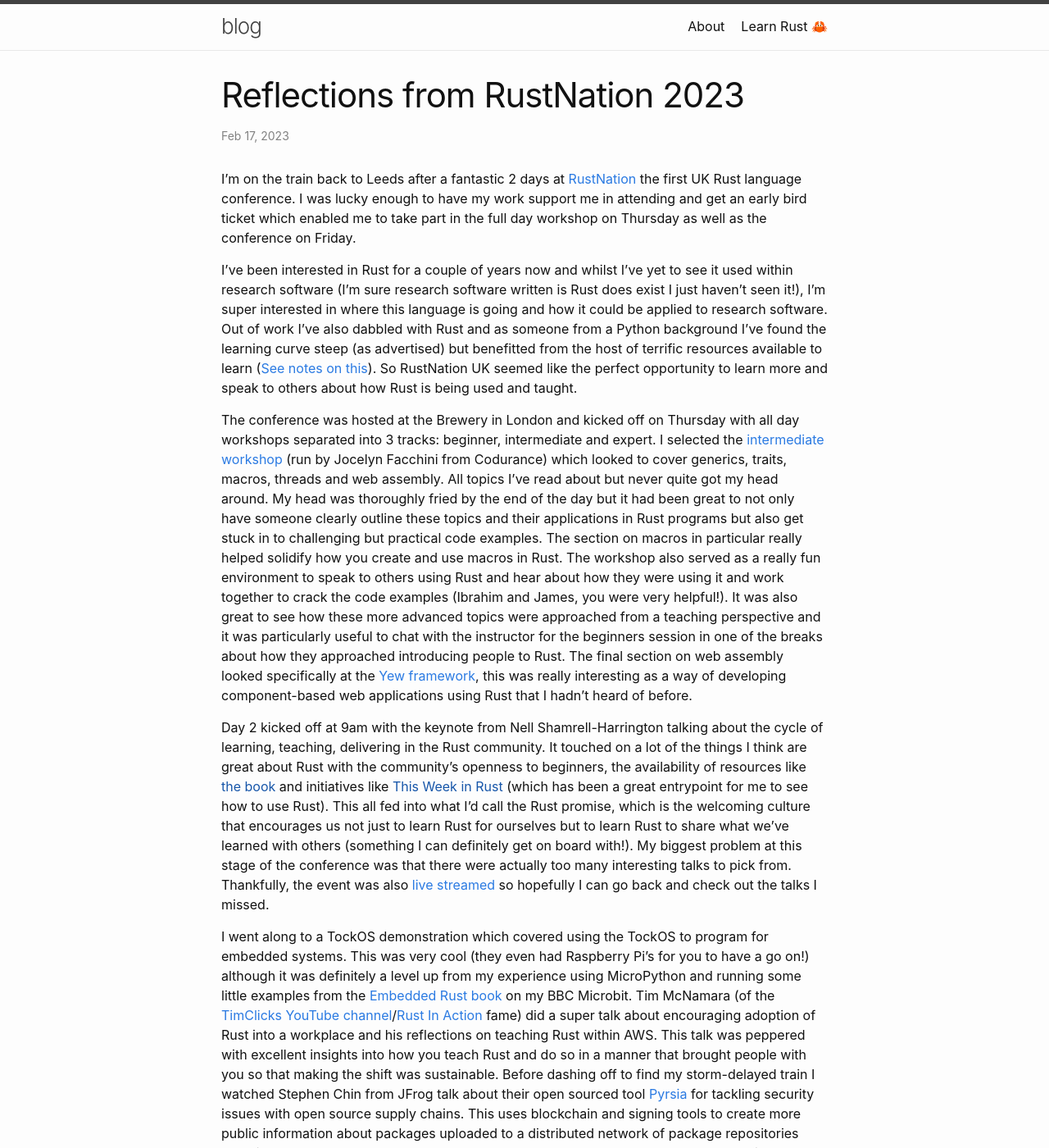
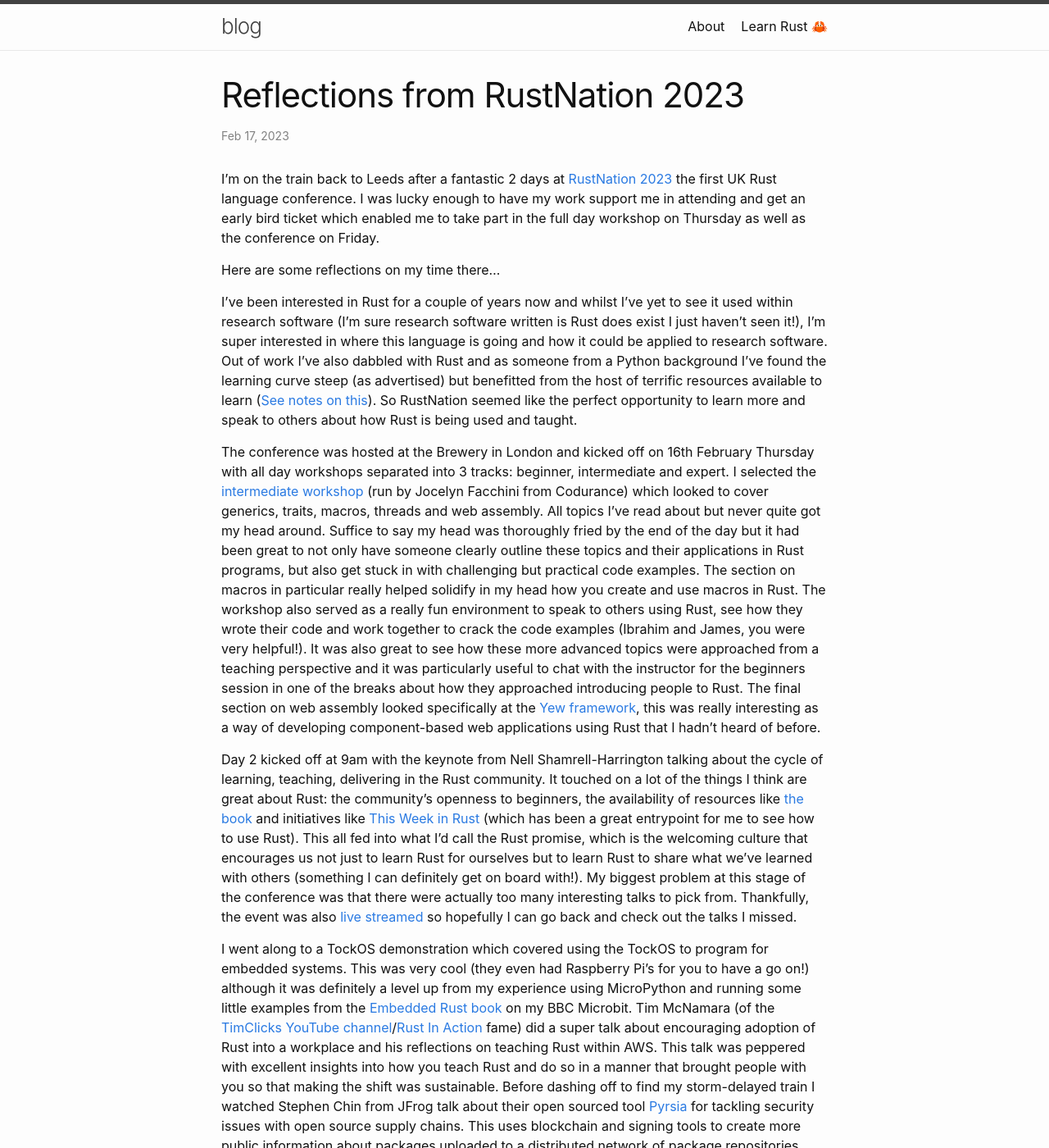
Before and after one commit to Sparrow0hawk/blog, a Jekyll site: the page built from _posts/2023-02-17-rustnation2023.md, in a window 1280 px wide and 1400 px high. Shown: the whole window at 82% size. Built offline with Jekyll 4.4.1, drawn with Linux system fonts in a browser that asks for light colours; comment, search, counter and statistics services are not loaded.

Commit message:
added links and wording tweaks

```diff
--- a/_posts/2023-02-17-rustnation2023.md
+++ b/_posts/2023-02-17-rustnation2023.md
@@ -5,24 +5,26 @@
 ---
 
 
-I'm on the train back to Leeds after a fantastic 2 days at [RustNation](https://www.rustnationuk.com/) the first UK Rust language conference.
+I'm on the train back to Leeds after a fantastic 2 days at [RustNation 2023](https://www.rustnationuk.com/) the first UK Rust language conference.
 I was lucky enough to have my work support me in attending and get an early bird ticket which enabled me to take part in the full day workshop on Thursday as well as the conference on Friday.
+
+Here are some reflections on my time there...
 
 I've been interested in Rust for a couple of years now and whilst I've yet to see it used within research software (I'm sure research software written is Rust does exist I just haven't seen it!), I'm super interested in where this language is going and how it could be applied to research software.
 Out of work I've also dabbled with Rust and as someone from a Python background I've found the learning curve steep (as advertised) but benefitted from the host of terrific resources available to learn ([See notes on this](../learn_rust.md)).
-So RustNation UK seemed like the perfect opportunity to learn more and speak to others about how Rust is being used and taught.
+So RustNation seemed like the perfect opportunity to learn more and speak to others about how Rust is being used and taught.
 
-The conference was hosted at the Brewery in London and kicked off on Thursday with all day workshops separated into 3 tracks: beginner, intermediate and expert.
+The conference was hosted at the Brewery in London and kicked off on 16th February Thursday with all day workshops separated into 3 tracks: beginner, intermediate and expert.
 I selected the [intermediate workshop](https://github.com/codurance/rust-nation-intermediate-workshop) (run by Jocelyn Facchini from Codurance) which looked to cover generics, traits, macros, threads and web assembly.
 All topics I've read about but never quite got my head around.
-My head was thoroughly fried by the end of the day but it had been great to not only have someone clearly outline these topics and their applications in Rust programs but also get stuck in to challenging but practical code examples.
-The section on macros in particular really helped solidify how you create and use macros in Rust.
-The workshop also served as a really fun environment to speak to others using Rust and hear about how they were using it and work together to crack the code examples (Ibrahim and James, you were very helpful!).
+Suffice to say my head was thoroughly fried by the end of the day but it had been great to not only have someone clearly outline these topics and their applications in Rust programs, but also get stuck in with challenging but practical code examples.
+The section on macros in particular really helped solidify in my head how you create and use macros in Rust.
+The workshop also served as a really fun environment to speak to others using Rust, see how they wrote their code and work together to crack the code examples (Ibrahim and James, you were very helpful!).
 It was also great to see how these more advanced topics were approached from a teaching perspective and it was particularly useful to chat with the instructor for the beginners session in one of the breaks about how they approached introducing people to Rust.
-The final section on web assembly looked specifically at the [Yew framework](yew.rs), this was really interesting as a way of developing component-based web applications using Rust that I hadn't heard of before.
+The final section on web assembly looked specifically at the [Yew framework](https://yew.rs/), this was really interesting as a way of developing component-based web applications using Rust that I hadn't heard of before.
 
 Day 2 kicked off at 9am with the keynote from Nell Shamrell-Harrington talking about the cycle of learning, teaching, delivering in the Rust community.
-It touched on a lot of the things I think are great about Rust with the community's openness to beginners, the  availability of resources like [the book]() and initiatives like [This Week in Rust]() (which has been a great entrypoint for me to see how to use Rust).
+It touched on a lot of the things I think are great about Rust: the community's openness to beginners, the  availability of resources like [the book](https://doc.rust-lang.org/book/) and initiatives like [This Week in Rust](https://this-week-in-rust.org/) (which has been a great entrypoint for me to see how to use Rust).
 This all fed into what I'd call the Rust promise, which is the welcoming culture that encourages us not just to learn Rust for ourselves but to learn Rust to share what we've learned with others (something I can definitely get on board with!).
 My biggest problem at this stage of the conference was that there were actually too many interesting talks to pick from.
 Thankfully, the event was also [live streamed](https://live.rustnationuk.com/) so hopefully I can go back and check out the talks I missed.
```
